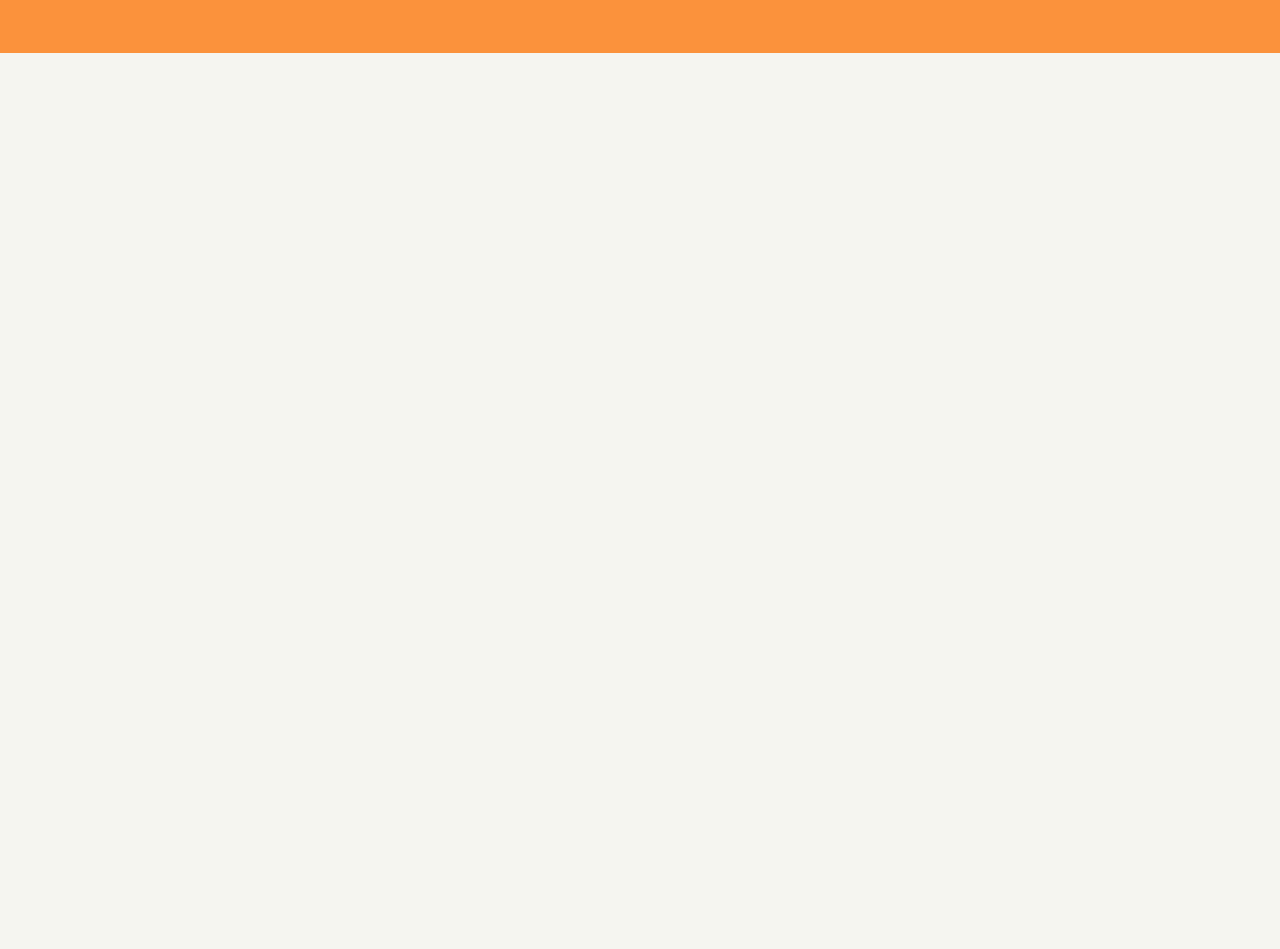
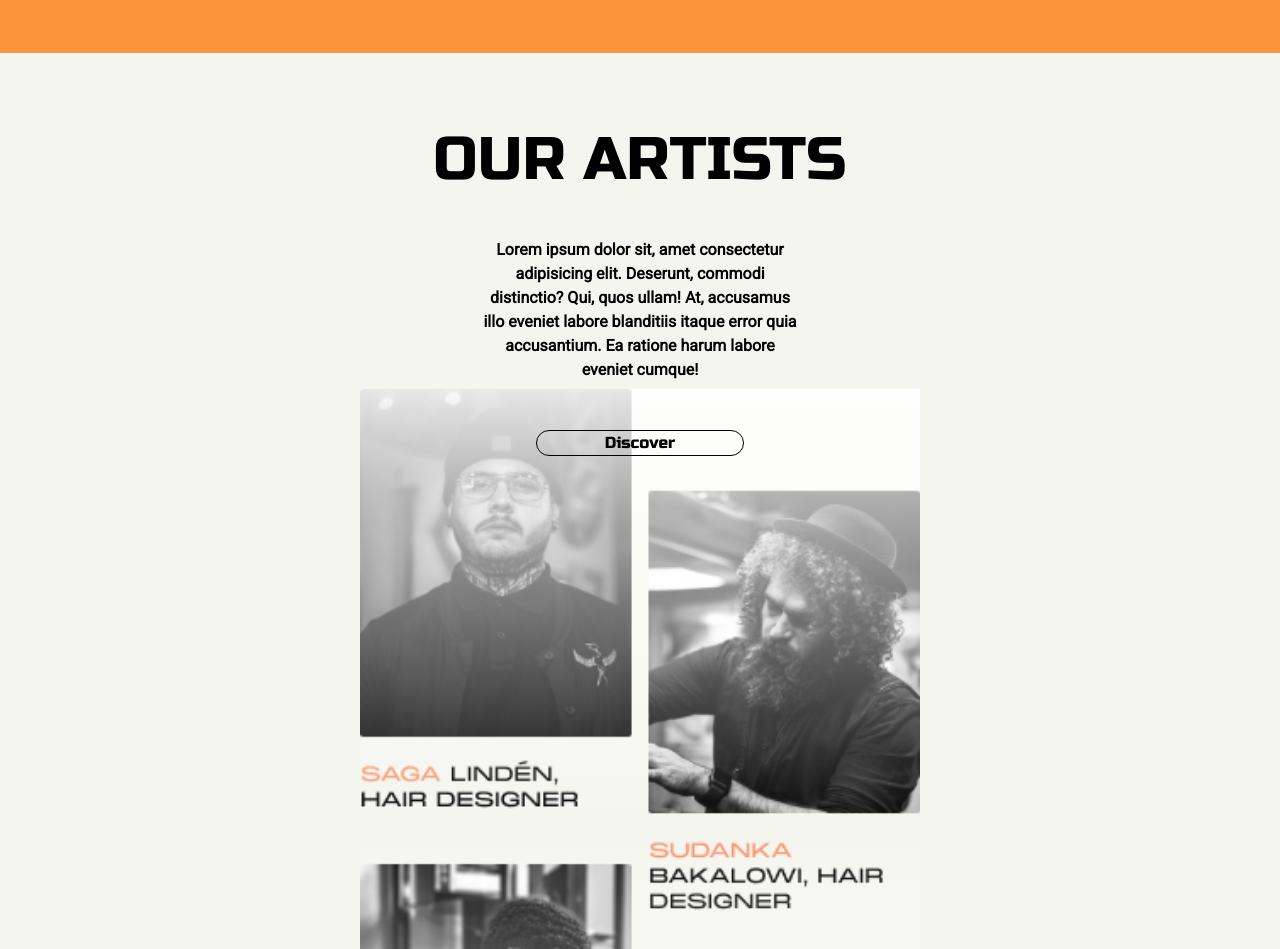
Before and after one commit to MSpilari/barber-shop, a Next.js app: page / in a window 1280 px wide. Shown: the part 4920-5869 px from the top of the page. Before the commit the page ends 5069 px from the top, so only its background shows below. Built offline with nearby package versions, Linux system fonts and the light colour scheme.

Commit message:
Inserindo o Artists na home

```diff
--- a/src/pages/index.tsx
+++ b/src/pages/index.tsx
@@ -1,4 +1,5 @@
 import type { NextPage } from 'next'
+import { Artists } from '../components/Artists/Artists'
 import { Header } from '../components/Header'
 import { HomeBg } from '../components/HomeBg'
 import { Products } from '../components/Products/Products'
@@ -19,6 +20,7 @@ const Home: NextPage = () => {
       <Hairstyle />
       <Products />
       <Quote />
+      <Artists />
     </main>
   )
 }
```
